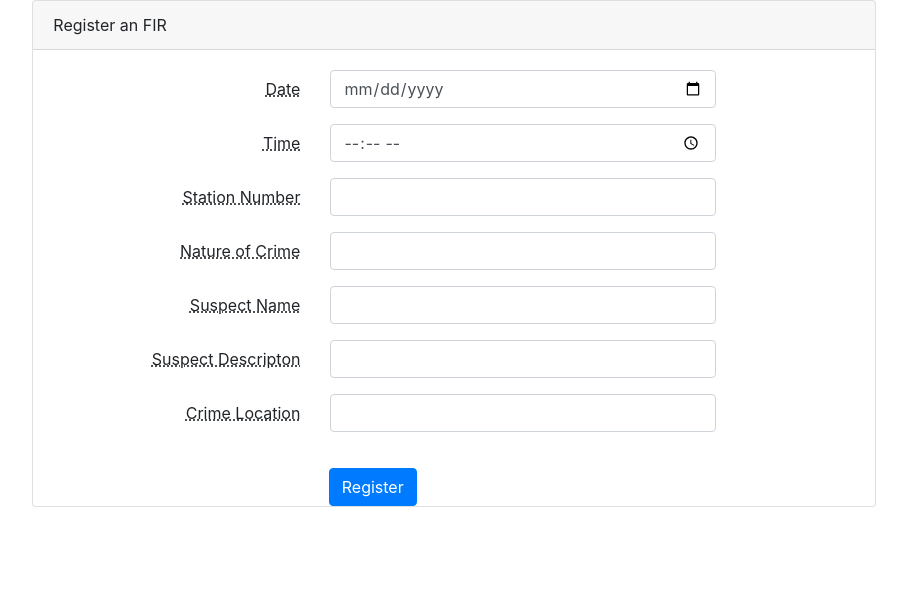
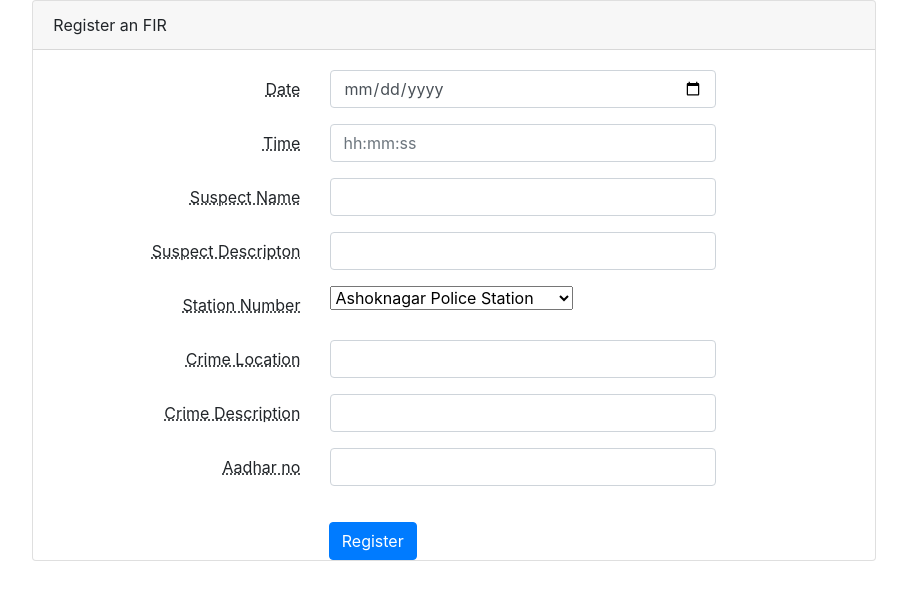
Before and after one commit to ananyadashn/dbms, a plain HTML site: page client/complaint1.html in a window 1280 px wide. Shown: the whole page, without its empty margins (186-1093 px from the left). Drawn offline with nearby package versions, Linux system fonts and the light colour scheme.

Commit message:
Added complaint registration

```diff
--- a/client/complaint1.html
+++ b/client/complaint1.html
@@ -37,31 +37,13 @@
                                             title="Time">Time</abbr>
                                     </label>
                                     <div class="col-md-6">
-                                        <input type="time" id="time" class="form-control" name="time">
+                                        <input type="text" placeholder="hh:mm:ss" id="time" class="form-control" name="time">
                                     </div>
                                 </div>
 
                                 <div class="form-group row">
-                                    <label for="station_no" class="col-md-4 col-form-label text-md-right"><abbr
-                                            title="Station Number">Station Number</abbr>
-                                    </label>
-                                    <div class="col-md-6">
-                                        <input type="text" id="statno" class="form-control" name="station-number">
-                                    </div>
-                                </div>
-
-                                <div class="form-group row">
-                                    <label for="nature_of_crime" class="col-md-4 col-form-label text-md-right"><abbr
-                                            title="Nature_of_crime">Nature of Crime </abbr>
-                                    </label>
-                                    <div class="col-md-6">
-                                        <input type="text" id="n_o_c" class="form-control" name="nature_of_crime">
-                                    </div>
-                                </div>
-
-                                <div class="form-group row">
-                                    <label for="suspect_name" class="col-md-4 col-form-label text-md-right"><abbr
-                                            title="Suspect Name">Suspect Name</abbr>
+                                    <label for="suspect_name" class="col-md-4 col-form-label text-md-right"><abbr title="Suspect Name">Suspect
+                                            Name</abbr>
                                     </label>
                                     <div class="col-md-6">
                                         <input type="text" id="susnm" class="form-control" name="suspect_name">
@@ -78,13 +60,54 @@
                                 </div>
 
                                 <div class="form-group row">
-                                    <label for="crime_location" class="col-md-4 col-form-label text-md-right"><abbr
-                                            title="Crime Location">Crime Location</abbr>
+                                    <label for="station_no" class="col-md-4 col-form-label text-md-right"><abbr
+                                            title="Station Number">Station Number</abbr>
+                                    </label>
+                                    <div class="col-md-6">
+                                        <select id="select-station">
+                                            <option value="st01">Ashoknagar Police Station</option>
+                                            <option value="st02">Banasawadi Police Station</option>
+                                            <option value="st03">Banashankari Police Station</option>
+                                            <option value="st04">Byappanahalli Police Station</option>
+                                            <option value="st05">Whitefield Police Station</option>
+                                            <option value="st06">Mahadevapura Police Station</option>
+                                            <option value="st07">Frazer Town Police Station</option>
+                                            <option value="st08">Cubbon Park Police Station</option>
+                                            <option value="st09">Bellandur Police Station</option>
+                                            <option value="st10">R T Nagar Police Station </option>
+                                        </select>
+                                    </div>
+                                </div>
+
+                                <div class="form-group row">
+                                    <label for="crime_location" class="col-md-4 col-form-label text-md-right"><abbr title="Crime Location">Crime
+                                            Location</abbr>
                                     </label>
                                     <div class="col-md-6">
                                         <input type="text" id="loc" class="form-control" name="loc">
                                     </div>
                                 </div>
+
+
+                                <div class="form-group row">
+                                    <label for="nature_of_crime" class="col-md-4 col-form-label text-md-right"><abbr
+                                            title="Nature_of_crime"> Crime Description </abbr>
+                                    </label>
+                                    <div class="col-md-6">
+                                        <input type="text" id="n_o_c" class="form-control" name="nature_of_crime">
+                                    </div>
+                                </div>
+                                <div class="form-group row">
+                                    <label for="Aadhar_No" class="col-md-4 col-form-label text-md-right"><abbr title="Aadhar_No">Aadhar no </abbr>
+                                    </label>
+                                    <div class="col-md-6">
+                                        <input type="text" id="a_no" class="form-control" name="a_no">
+                                    </div>
+                                </div>
+
+
+
+
 
 
                         </div>
--- a/client/complaint1.js
+++ b/client/complaint1.js
@@ -3,20 +3,22 @@ registerForm.addEventListener("submit", e => {
   e.preventDefault();
   var date = document.getElementById("date");
   var time = document.getElementById("time");
-  var statno = document.getElementById("statno");
-  var n_o_c = document.getElementById("n_o_c");
   var susnm = document.getElementById("susnm");
   var susdes = document.getElementById("susdes");
+  var station = document.getElementById("select-station");
   var loc = document.getElementById("loc");
+  var n_o_c = document.getElementById("n_o_c");
+  var a_no = document.getElementById("a_no");
 
   if (
     date.value == "" ||
     time.value == "" ||
-    statno.value == "" ||
-    n_o_c.value == "" ||
+    station.options[station.selectedIndex].value == "" ||
     susnm.value == "" ||
     susdes.value == "" ||
-    loc.value == ""
+    loc.value == "" ||
+    n_o_c.value == "" ||
+    a_no.value == ""
   ) {
     alert("No blank values allowed");
   } else {
@@ -24,7 +26,7 @@ registerForm.addEventListener("submit", e => {
     // with query parameter User_name which contains
     // what the user has entered.
     fetch(
-      `http://localhost:4000/complaint1?&date=${date.value}&time=${time.value}&statno=${statno.value}&susnm=${susnm.value}&susdes=${susdes.value}&loc=${loc.value}`
+      `http://localhost:4000/complaint1?&date=${date.value}&time=${time.value}&station=${station.value}&susnm=${susnm.value}&susdes=${susdes.value}&loc=${loc.value}&n_o_c=${n_o_c.value}&a_no=${a_no.value}`
     )
       .then(res => res.json())
       .then(res => {
```
Also changed, not shown: client/complaint.html (+1 -1 lines), server/index.js (+4 -4 lines).
